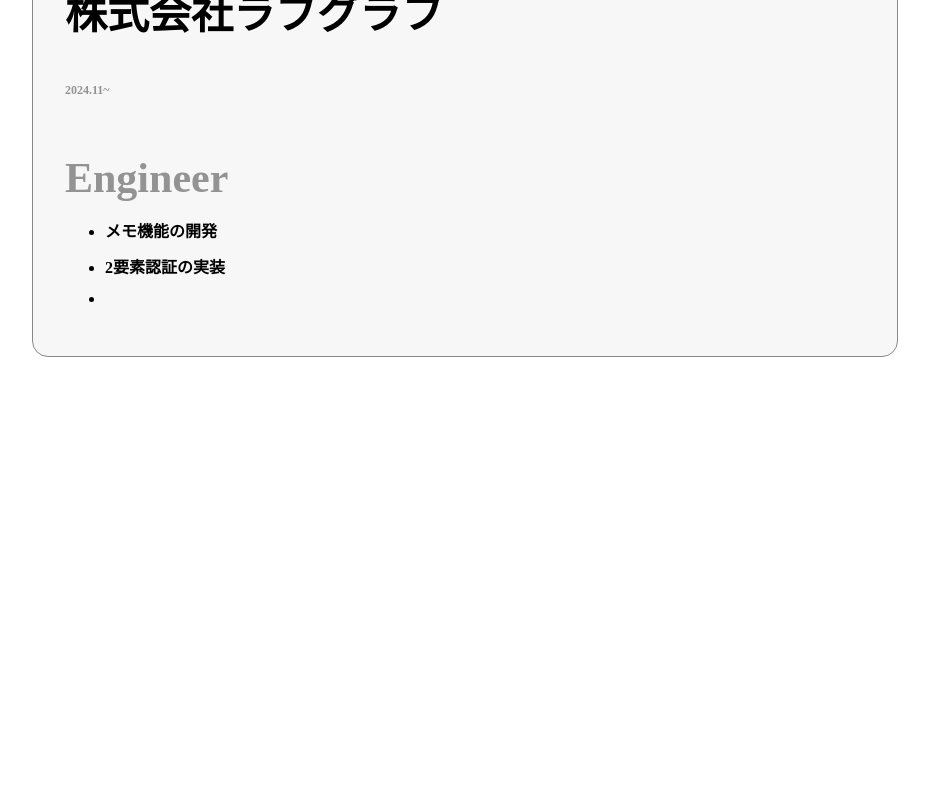
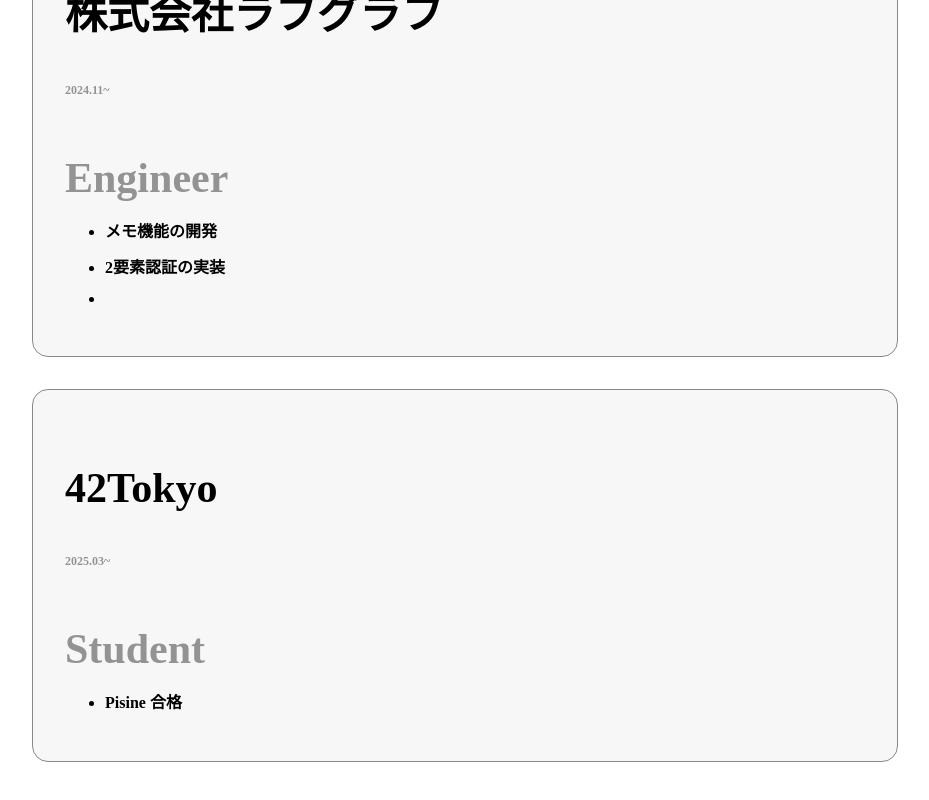
Before and after one commit to urassh/portfolio, a Nuxt app: page /connection in a window 1280 px wide. Shown: the part 1750-2550 px from the top of the page, without its empty margins (175-1104 px from the left). Before the commit the page ends 2187 px from the top, so only its background shows below. Built offline with nearby package versions, Linux system fonts and the light colour scheme.

Commit message:
42:セクションを導入した

```diff
--- a/pages/connection.vue
+++ b/pages/connection.vue
@@ -46,6 +46,15 @@
                 ''
             ]"
         />
+
+        <ConnectionJem
+            connectionName="42Tokyo"
+            position="Student"
+            startDate="2025.03"
+            :achivements="[
+                'Pisine 合格'
+            ]"
+        />
     </div>
 </template>
 
```
